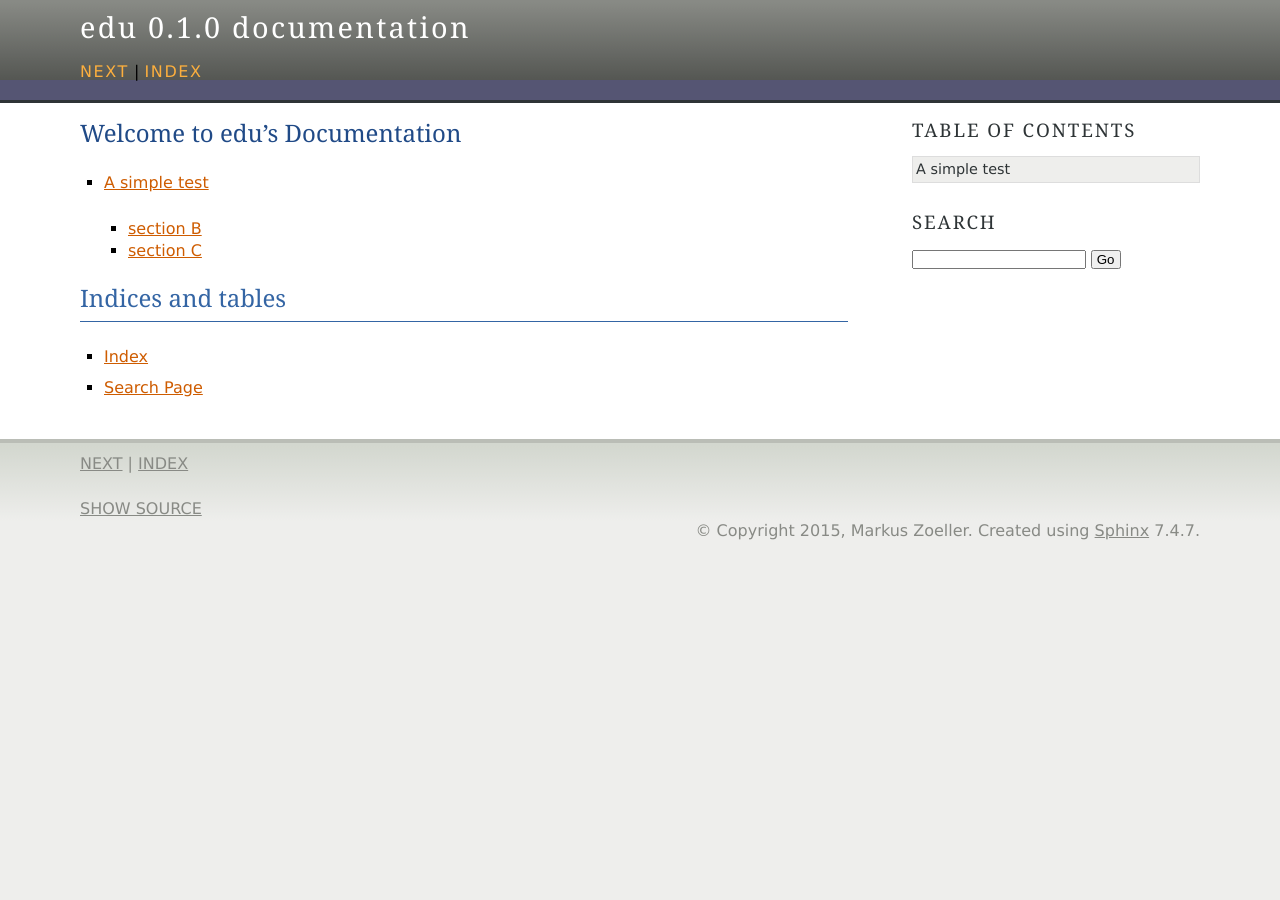
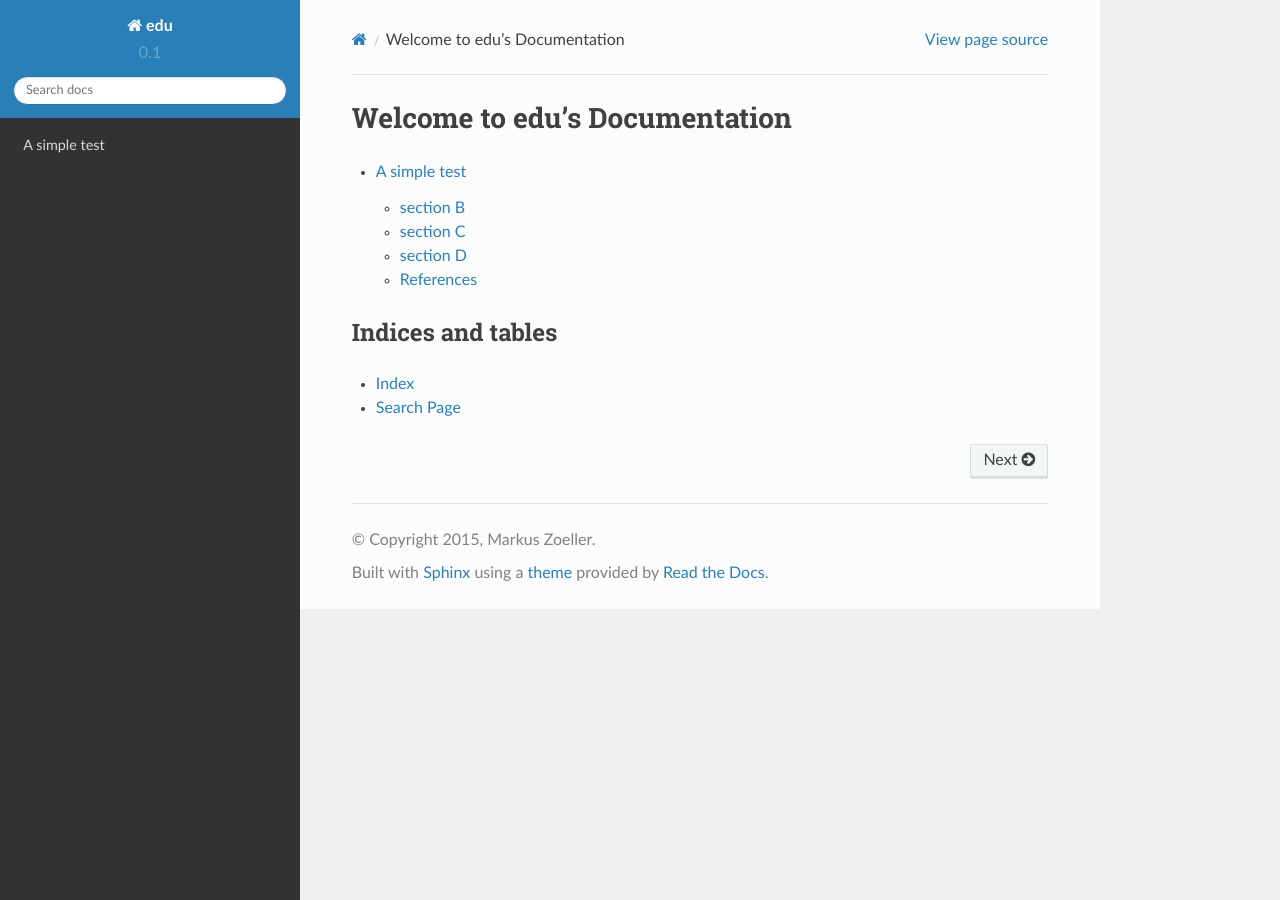
Before and after one commit to markuszoeller/edu, a Sphinx documentation site: the page built from source/index.rst, in a window 1280 px wide. Built offline with Sphinx 7.4.7 and the Read the Docs theme 2.0.0, drawn with Linux system fonts in a browser that asks for light colours.

Commit message:
change theme

```diff
--- a/source/conf.py
+++ b/source/conf.py
@@ -12,6 +12,8 @@
 # serve to show the default.
 
 import sys, os
+import sphinx_rtd_theme
+
 
 # If extensions (or modules to document with autodoc) are in another directory,
 # add these directories to sys.path here. If the directory is relative to the
@@ -100,8 +102,7 @@ pygments_style = 'sphinx'
 
 # The theme to use for HTML and HTML Help pages.  See the documentation for
 # a list of builtin themes.
-html_theme = u'agogo'
-
+html_theme = "sphinx_rtd_theme"
 
 # Theme options are theme-specific and customize the look and feel of a theme
 # further.  For a list of options available for each theme, see the
@@ -110,6 +111,7 @@ html_theme = u'agogo'
 
 # Add any paths that contain custom themes here, relative to this directory.
 #html_theme_path = []
+html_theme_path = [sphinx_rtd_theme.get_html_theme_path()]
 
 # The name for this set of Sphinx documents.  If None, it defaults to
 # "<project> v<release> documentation".
```
Also changed, not shown: source/docs/test.rst (+22 -0 lines).
